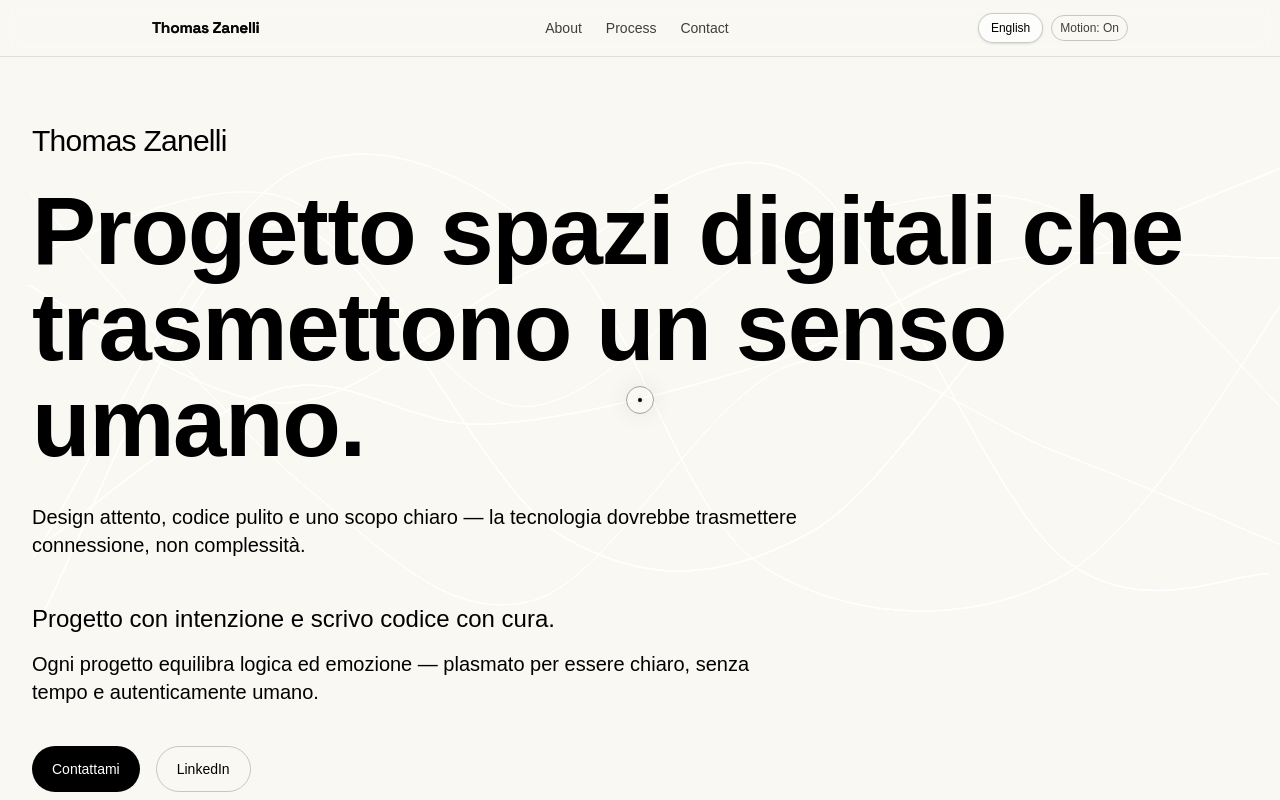
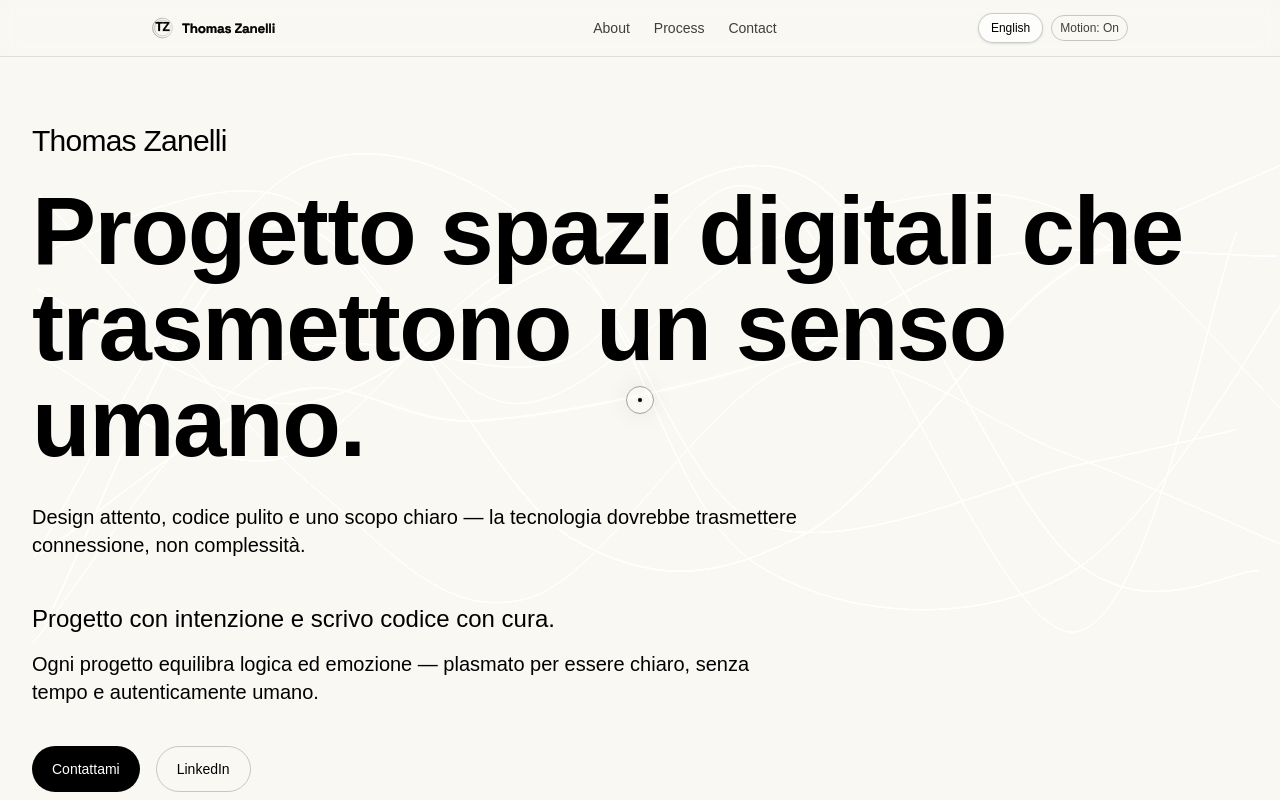
Before and after one commit to thosk92/thomas-site-v2, a Next.js app: page /it in a window 1280 px wide. Shown: the top 800 px of the page. Built offline with nearby package versions, Linux system fonts and the light colour scheme; no server answers; a web font is replaced by a local one.

Commit message:
feat(background): intensify Light Threads motion; default motion enabled on first load (still respects prefers-reduced-motion)

```diff
--- a/src/app/layout.tsx
+++ b/src/app/layout.tsx
@@ -12,7 +12,7 @@ import GeoPrefetch from "@/components/GeoPrefetch";
 import ScrollReveal from "@/components/ScrollReveal";
 import LightThreadsSwitcher from "@/components/backgrounds/LightThreadsSwitcher";
 import MotionToggle from "@/components/MotionToggle";
-import Wordmark from "@/components/Wordmark";
+import WordmarkExpressive from "@/components/WordmarkExpressive";
 import { SpeedInsights } from "@vercel/speed-insights/next";
 import { Analytics } from "@vercel/analytics/react";
 import Link from "next/link";
@@ -89,7 +89,7 @@ export default function RootLayout({
           <div className="max-w-5xl mx-auto px-4 sm:px-6">
             <div className="h-14 flex items-center justify-between gap-3">
               <Link href="/" className="hover:opacity-90 transition" aria-label="Home">
-                <Wordmark />
+                <WordmarkExpressive />
               </Link>
               <nav className="hidden md:flex items-center gap-6 text-sm" aria-label="Primary">
                 <a href="#about" className="hover:opacity-80 transition" style={{ color: "color-mix(in oklab,var(--foreground) 75%, transparent)" }}>About</a>
--- /dev/null
+++ b/src/components/WordmarkExpressive.tsx
@@ -0,0 +1,74 @@
+"use client";
+import React from "react";
+
+export default function WordmarkExpressive({ className = "" }: { className?: string }) {
+  return (
+    <svg
+      className={className}
+      viewBox="0 0 320 32"
+      role="img"
+      aria-label="Thomas Zanelli"
+      width="auto"
+      height="24"
+      style={{ display: "block" }}
+    >
+      <title>Thomas Zanelli</title>
+      <defs>
+        <linearGradient id="wmx-grad-ink" x1="0%" y1="0%" x2="100%" y2="0%">
+          <stop offset="0%" stopColor="color-mix(in oklab, var(--foreground) 92%, transparent)" />
+          <stop offset="100%" stopColor="color-mix(in oklab, var(--foreground) 78%, transparent)" />
+        </linearGradient>
+        <linearGradient id="wmx-grad-glow" x1="0%" y1="0%" x2="100%" y2="0%">
+          <stop offset="0%" stopColor="color-mix(in oklab, var(--foreground) 18%, transparent)" />
+          <stop offset="100%" stopColor="color-mix(in oklab, var(--foreground) 8%, transparent)" />
+        </linearGradient>
+        <filter id="wmx-soft" x="-30%" y="-40%" width="160%" height="180%">
+          <feGaussianBlur stdDeviation="0.6" result="b" />
+          <feBlend in="SourceGraphic" in2="b" mode="normal" />
+        </filter>
+      </defs>
+
+      {/* Monogram badge */}
+      <g transform="translate(0,0)" style={{ filter: "url(#wmx-soft)" }}>
+        {/* outer ring */}
+        <circle cx="14" cy="16" r="13.2" fill="none" stroke="url(#wmx-grad-glow)" strokeWidth="1.2" />
+        {/* inner ring */}
+        <circle cx="14" cy="16" r="10.6" fill="none" stroke="url(#wmx-grad-glow)" strokeWidth="0.8" />
+        {/* TZ glyphs (gothic/script mix via fonts) */}
+        <text
+          x="14"
+          y="20.2"
+          textAnchor="middle"
+          fontFamily="var(--font-gothic), ui-serif, Georgia, serif"
+          fontWeight={700}
+          fontSize="16"
+          letterSpacing="-0.02em"
+          fill="url(#wmx-grad-ink)"
+          stroke="color-mix(in oklab, var(--foreground) 20%, transparent)"
+          strokeWidth="0.4"
+          paintOrder="stroke fill"
+        >
+          TZ
+        </text>
+      </g>
+
+      {/* Logotype */}
+      <g transform="translate(40,0)" style={{ filter: "url(#wmx-soft)" }}>
+        <text
+          x="0"
+          y="22"
+          fontFamily="var(--font-geist-sans), system-ui, -apple-system, Segoe UI, Roboto, Helvetica, Arial, sans-serif"
+          fontWeight={800}
+          fontSize="18"
+          letterSpacing="-0.02em"
+          fill="url(#wmx-grad-ink)"
+          stroke="color-mix(in oklab, var(--foreground) 18%, transparent)"
+          strokeWidth="0.3"
+          paintOrder="stroke fill"
+        >
+          Thomas Zanelli
+        </text>
+      </g>
+    </svg>
+  );
+}
--- a/src/components/backgrounds/LightThreadsBase.tsx
+++ b/src/components/backgrounds/LightThreadsBase.tsx
@@ -48,7 +48,7 @@ export default function LightThreadsBase({ palette, motionEnabled = true }: Prop
     const shouldAnimate = motionEnabled && !prefersReduce;
 
     // Thread system
-    const THREADS = 6; // total threads
+    const THREADS = 8; // total threads (was 6)
     const POINTS = 6;  // control points per thread
 
     // Each thread has control points in normalized space [0..1]
@@ -60,8 +60,8 @@ export default function LightThreadsBase({ palette, motionEnabled = true }: Prop
         px: 0,
         py: 0,
         phase: rand(seed * 11 + j) * Math.PI * 2,
-        speed: 0.08 + 0.05 * rand(seed * 17 + j),
-        amp: 0.015 + 0.02 * rand(seed * 19 + j),
+        speed: 0.1 + 0.06 * rand(seed * 17 + j),
+        amp: 0.02 + 0.025 * rand(seed * 19 + j),
       }));
       return { points, seed, offset: rand(seed) * 1000 };
     });
@@ -106,9 +106,9 @@ export default function LightThreadsBase({ palette, motionEnabled = true }: Prop
         // Draw smooth curve
         ctx.save();
         ctx.shadowColor = palette.glow;
-        ctx.shadowBlur = Math.max(4, Math.min(18, Math.floor(Math.max(w, h) * 0.012)));
+        ctx.shadowBlur = Math.max(6, Math.min(22, Math.floor(Math.max(w, h) * 0.014)));
         ctx.strokeStyle = color;
-        ctx.globalAlpha = 0.35; // line alpha
+        ctx.globalAlpha = 0.42; // line alpha (was 0.35)
         ctx.lineWidth = baseWidth;
         ctx.beginPath();
 
--- a/src/components/backgrounds/LightThreadsSwitcher.tsx
+++ b/src/components/backgrounds/LightThreadsSwitcher.tsx
@@ -50,8 +50,10 @@ function initialIsDark(forceTheme?: "light" | "dark"): boolean {
 
 function getInitialMotion(): boolean {
   if (typeof window === "undefined") return true;
-  const stored = window.localStorage.getItem("motion-enabled");
-  if (stored === "false") return false;
+  // Respect system accessibility: if user requests reduced motion, start disabled.
+  const mql = window.matchMedia?.("(prefers-reduced-motion: reduce)");
+  if (mql && mql.matches) return false;
+  // Otherwise, start enabled regardless of past stored preferences.
   return true;
 }
 function readMotion(): boolean {
```
